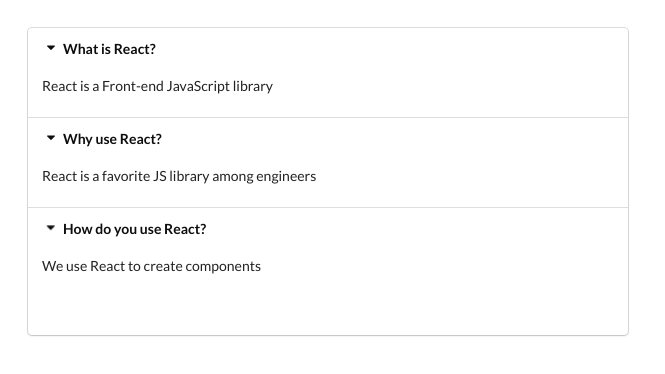
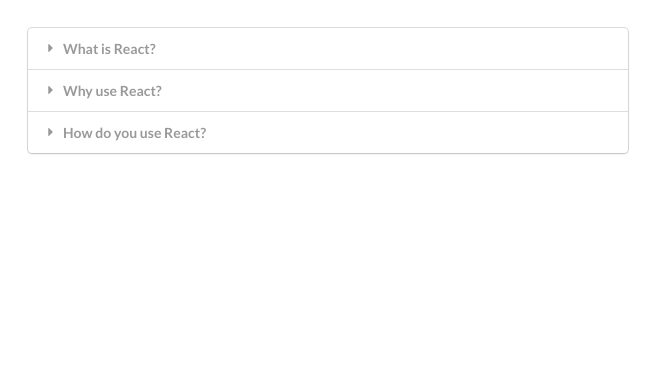
Before and after one commit to yushaushaibu/widget-app, a React (Create React App) app: page / in a window 1280 px wide. Shown: the top 374 px of the page, without its empty margins (0-665 px from the left). Built offline with nearby package versions, Linux system fonts and the light colour scheme.

Commit message:
useState hook explained

```diff
--- a/src/components/Accordion.js
+++ b/src/components/Accordion.js
@@ -9,20 +9,21 @@
     }
 
     const renderedItems = items.map((item, itemsID) => {
+        const active = itemsID === activeIndex ? 'active': '';
+
         return <React.Fragment key={item.id}>
-                    <div className='active title' onClick={() => onTitleClick(itemsID)}>
+                    <div className={`title ${active}`} onClick={() => onTitleClick(itemsID)}>
                         <i className='dropdown icon'></i>
                         {item.title}
                     </div>
-                    <div className='content active'>
+                    <div className={`content ${active}`}>
                         <p>{item.content}</p>
                     </div>
                </React.Fragment>
     })
     return <div className='ui styled accordion'>
                 {renderedItems}
-                <h1>{activeIndex}</h1>
-            </div>;
+           </div>;
 };
 
 export default Accordion;
```
